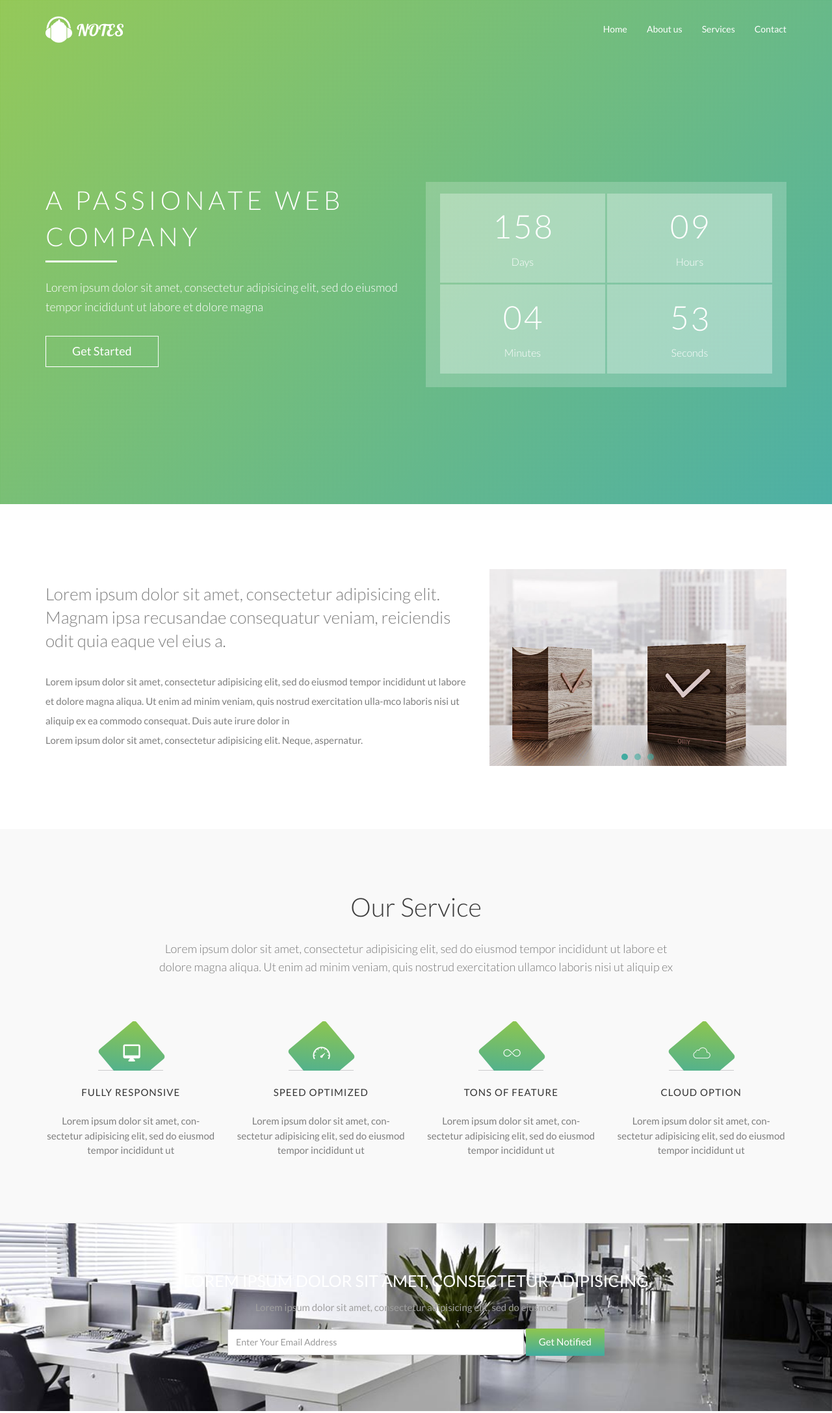
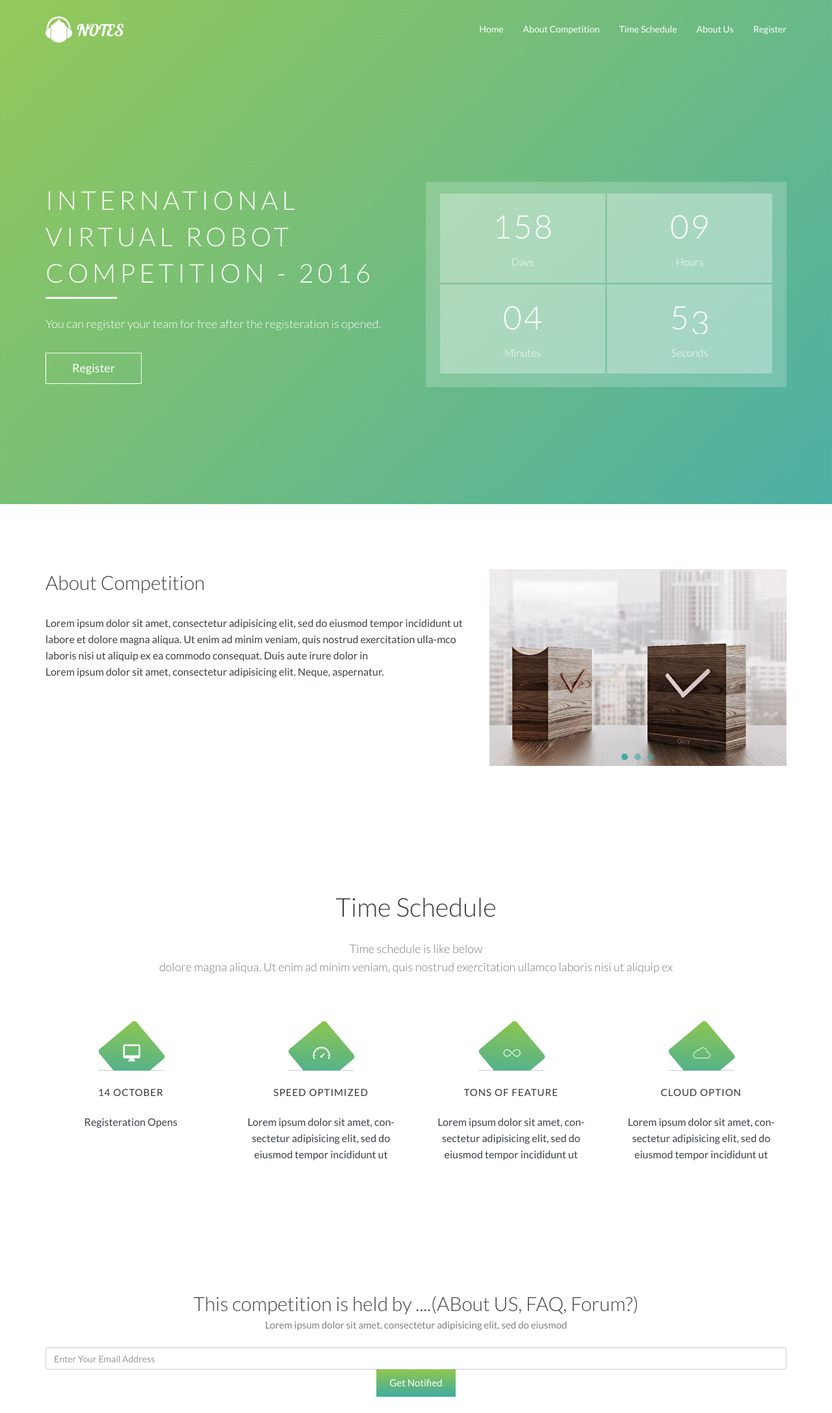
Before and after one commit to VRI/VRI.github.io, a plain HTML site: page index.html in a window 1280 px wide. Shown: the top 2175 px of the page at 65% size. Drawn offline with nearby package versions, Linux system fonts and the light colour scheme; some packages are replaced by stand-ins of ours.

Commit message:
index.html improved

```diff
--- a/index.html
+++ b/index.html
@@ -3,7 +3,7 @@
     <head>
         <meta charset="utf-8">
         <meta http-equiv="X-UA-Compatible" content="IE=edge">
-        <title>Notes </title>
+        <title>IVRI Contest 2016 </title>
         <meta name="description" content="">
         <meta name="viewport" content="width=device-width, initial-scale=1">
 
@@ -58,9 +58,10 @@
 	            <nav class="collapse navbar-collapse" id="navbar">
 	                <ul class="nav navbar-nav navbar-right" id="top-nav">
 	                    <li class="current"><a href="#body">Home</a></li>
-	                    <li><a href="#about">About us</a></li>
-	                    <li><a href="#service">Services</a></li>
-	                    <li><a href="#contact">Contact</a></li>
+	                    <li><a href="#about_comp">About Competition</a></li>
+	                    <li><a href="#schedule">Time Schedule</a></li>
+	                    <li><a href="#about">About Us</a></li>
+	                    <li><a href="#register">Register</a></li>
 	                </ul>
 	            </nav><!-- /.navbar-collapse -->
 	        </div><!-- /.container-fluid -->
@@ -71,10 +72,10 @@
 	            <div class="row">
 	                <div class="col-md-6">
 	                    <div class="block">
-	                        <h1 class="wow fadeInDown">A passionate web company</h1>
-	                        <p class="wow fadeInDown" data-wow-delay="0.3s">Lorem ipsum dolor sit amet, consectetur adipisicing elit, sed do eiusmod tempor incididunt ut labore et dolore magna</p>
+	                        <h1 class="wow fadeInDown">International Virtual Robot Competition - 2016</h1>
+	                        <p class="wow fadeInDown" data-wow-delay="0.3s">You can register your team for free after the registeration is opened.</p>
 	                        <div class="wow fadeInDown" data-wow-delay="0.3s">
-	                        	<a class="btn btn-default btn-home" href="#about" role="button">Get Started</a>
+	                        	<a class="btn btn-default btn-home" href="#register" role="button">Register</a>
 	                        </div>
 	                    </div>
 	                </div>
@@ -122,14 +123,14 @@
 
 
         <!--
-        About start
+        About Competition start
         ==================== -->
-        <section id="about" class="section">
+        <section id="about_comp" class="section">
             <div class="container">
                 <div class="row">
                     <div class="col-md-7 col-sm-12 wow fadeInLeft">
                     	<div class="sub-heading">
-                    		<h3>Lorem ipsum dolor sit amet, consectetur adipisicing elit. Magnam ipsa recusandae consequatur veniam, reiciendis odit quia eaque vel eius a.</h3>
+                    		<h3>About Competition</h3>
                     	</div>
                         <div class="block">
                             <p>Lorem ipsum dolor sit amet, consectetur adipisicing elit, sed do eiusmod tempor incididunt ut labore et dolore magna aliqua. Ut enim ad minim veniam, quis nostrud exercitation ulla-mco laboris nisi ut aliquip ex ea commodo consequat. Duis aute irure dolor in</p>
@@ -163,12 +164,12 @@
         <!--
         Service start
         ==================== -->
-        <section id="service" class="section">
+        <section id="schedule" class="section">
             <div class="container">
                 <div class="row">
                     <div class="heading wow fadeInUp">
-                        <h2>Our service</h2>
-                        <p>Lorem ipsum dolor sit amet, consectetur adipisicing elit, sed do eiusmod tempor incididunt ut labore et <br> dolore magna aliqua. Ut enim ad minim veniam, quis nostrud exercitation ullamco laboris nisi ut aliquip ex</p>
+                        <h2>Time Schedule</h2>
+                        <p>Time schedule is like below <br> dolore magna aliqua. Ut enim ad minim veniam, quis nostrud exercitation ullamco laboris nisi ut aliquip ex</p>
                     </div>
                     <div class="col-sm-6 col-md-3 wow fadeInLeft">
                         <div class="service">
@@ -178,8 +179,8 @@
                                 </span>
                             </div>
                             <div class="caption">
-                                <h3>Fully Responsive</h3>
-                                <p>Lorem ipsum dolor sit amet, con-sectetur adipisicing elit, sed do eiusmod tempor incididunt ut</p>
+                                <h3>14 October</h3>
+                                <p>Registeration Opens</p>
                             </div>
                         </div>
                     </div>
@@ -226,12 +227,12 @@
             </div><!-- .container close -->
         </section><!-- #service close -->
 
-        <section id="call-to-action" class="section">
+        <section id="about" class="section">
             <div class="container">
                 <div class="row">
                     <div class="col-md-12 wow text-center">
                         <div class="block">
-                            <h2>Lorem ipsum dolor sit amet, consectetur adipisicing</h2>
+                            <h2>This competition is held by ....(ABout US, FAQ, Forum?)</h2>
                             <p>Lorem ipsum dolor sit amet, consectetur adipisicing elit, sed do eiusmod</p>
                             <div class="form-group">
                                 <input type="text" class="form-control" placeholder="Enter Your Email Address">
```
